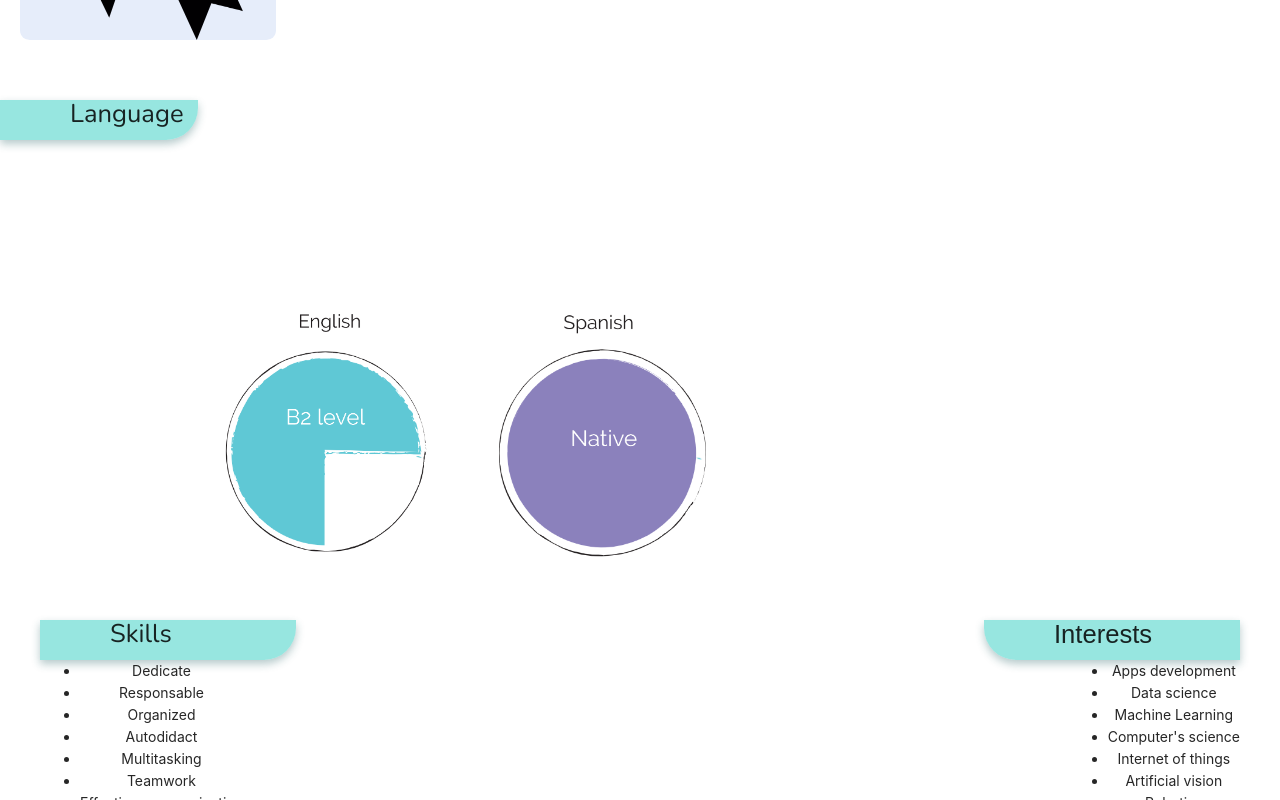
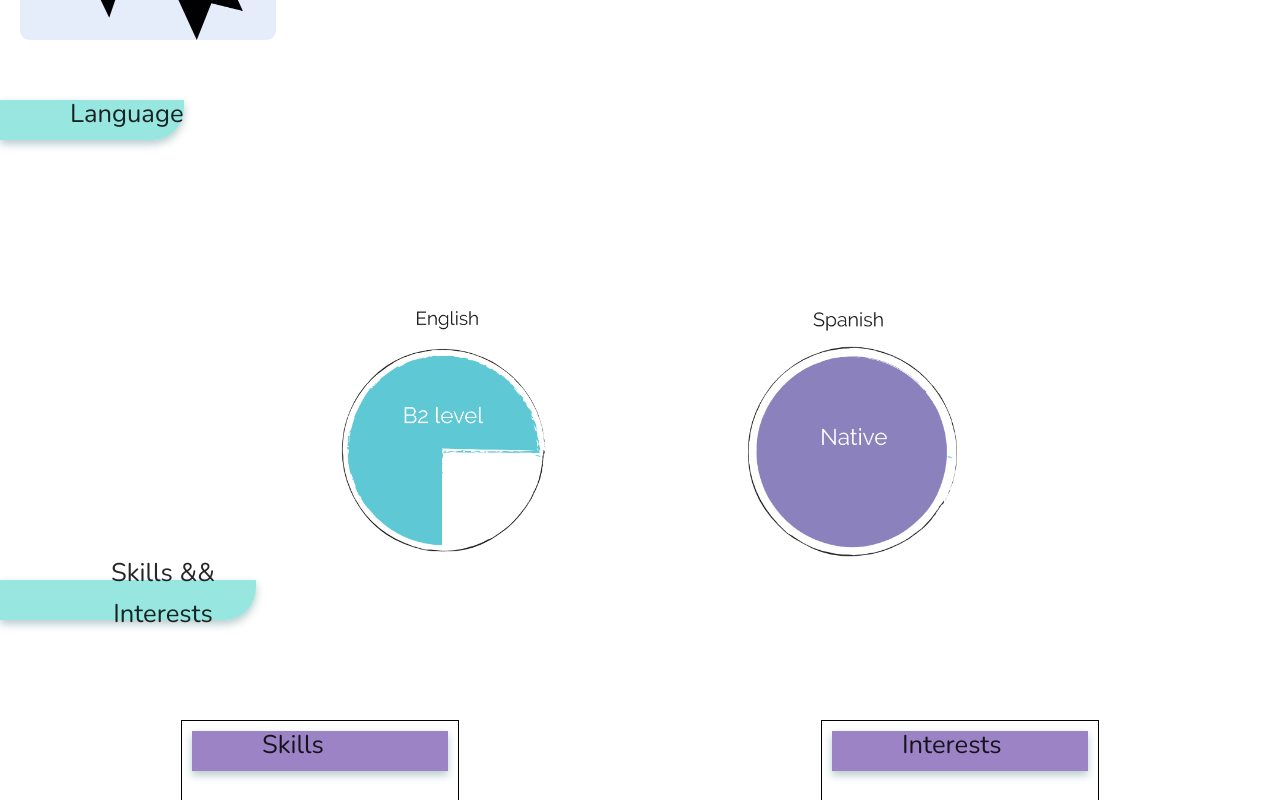
Before and after one commit to LuisGerar321/PortfolioReact, a React (Create React App) app: page / in a window 1280 px wide. Shown: the part 2000-2800 px from the top of the page. Built offline with nearby package versions, Linux system fonts and the light colour scheme.

Commit message:
Fixed little stuff

```diff
--- a/src/App.js
+++ b/src/App.js
@@ -287,12 +287,11 @@ function App() {
 
       </section>
 
+      <div className =  "TagBar"><h1>{"Skills && Interests"}</h1>  </div>
       <section id ="skills " className =  "SkillsContainer">
+
         <div className = "TagLeftandRow">
-          <div className =  "TagBar"><h1>Skills</h1>  </div>
-          <div className =  "TagBarR"><h1>Interests</h1></div>
-        </div>
-        <div className = "TagLeftandRow">
+          <div className =  "TagBar2"><h1>Skills</h1>  </div>
           <ul>
             <li>Dedicate</li>
             <li>Responsable</li>
@@ -304,6 +303,10 @@ function App() {
             <li>Conflict management</li>
           </ul>
 
+        </div>
+        <div className = "TagLeftandRow">
+
+        <div className =  "TagBarR2"><h1>Interests</h1></div>
           <ul>
             <li>Apps development </li>
             <li>Data science </li>
--- a/src/index.css
+++ b/src/index.css
@@ -17,7 +17,7 @@
   width:  100vw;
   left: 0;
   top: 0;
-  background-color: rgba(61, 209, 197, 0.534);
+  background-color: rgb(61, 209, 197);
   box-shadow: 0px 4px 8px rgba(28, 90, 92, 0.322);
   display:  flex;
   justify-content: center;
@@ -169,6 +169,24 @@ section {
   padding-left: 70px;
 }
 
+.TagBar2 {
+  height: 5vh;
+  width:  20vw;
+  background-color: rgba(71, 23, 149, 0.534);
+  box-shadow: 0px 4px 8px rgba(28, 90, 92, 0.322);
+  /* border-radius:  0  0 2rem 0; */
+
+  align-self: flex-start;
+  display: flex;
+
+  padding-top: 10px;
+  padding-bottom: 10px;
+  padding-left: 70px;
+}
+
+
+
+
 .TagBarR {
   height: 5vh;
   width:  20vw;
@@ -183,6 +201,19 @@ section {
   padding-left: 70px;
 }
 
+.TagBarR2 {
+  height: 5vh;
+  width:  20vw;
+  background-color: rgba(71, 23, 149, 0.534);
+  box-shadow: 0px 4px 8px rgba(28, 90, 92, 0.322);
+  /* border-radius:  0  0 0 2rem; */
+
+  align-self: flex-end;
+  display: flex;
+  padding-top: 10px;
+  padding-bottom: 10px;
+  padding-left: 70px;
+}
 
 /* .TagBar h1{
   font-family:Nunito;
@@ -286,7 +317,11 @@ h1{
 
 .TagLeftandRow {
   display: flex;
+  flex-direction: column;
   justify-content: space-between;
+  border: 1px solid black;
+  text-align: center;
+  padding: 10px;
 }
 .TagBarR {
   align-self: flex-end;
@@ -366,7 +401,13 @@ h1{
 }
 .SkillsContainer{
   align-self: stretch;
-  margin: 40px;
+  /* margin: 40px; */
+  display: flex;
+  justify-content: space-around;
+  /* border: 1px solid red; */
+  height: 300px;
+  margin-bottom: 100px;
+  margin-top: 100px;
 }
 
 
@@ -447,6 +488,7 @@ img {
 
 .iconSectionStyle  {
   margin: 20px;
+  margin-left: 150px;
   width: 20%;
   height: 20%;
   background-color: rgba(82, 131, 221, 0.144);
```
